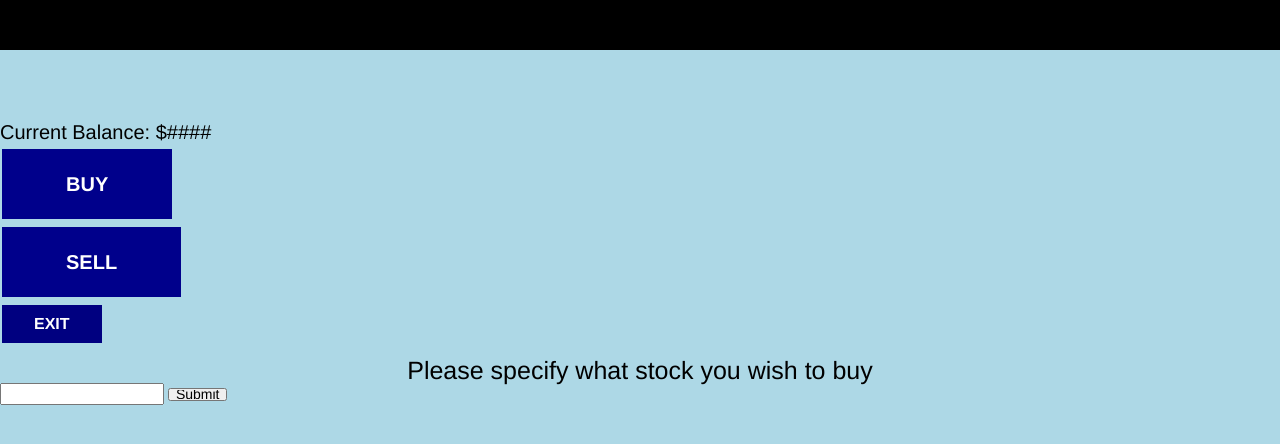
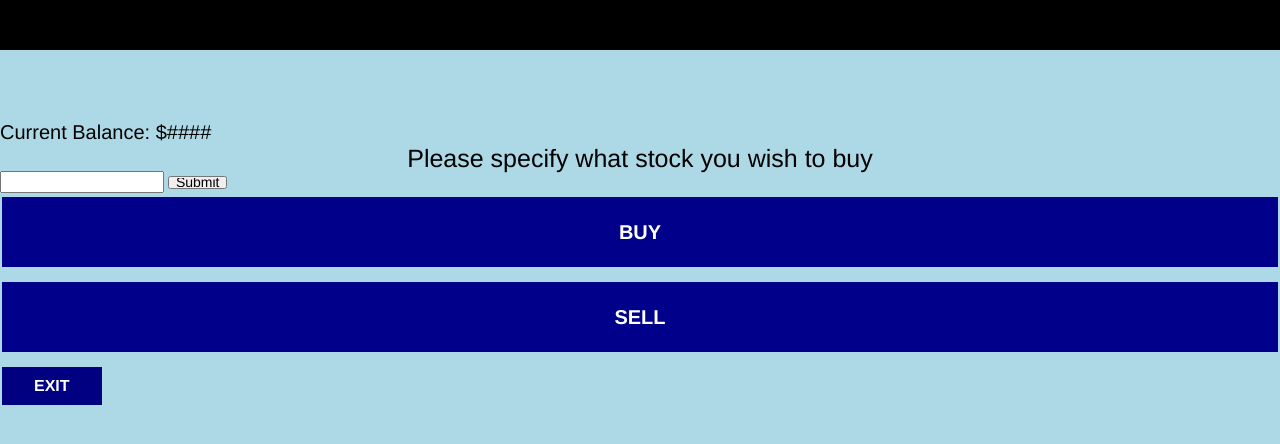
Before and after one commit to ConUHacks/LitCoin, a website: page stuff/startpage.html in a window 1280 px wide. Drawn offline with nearby package versions, Linux system fonts and the light colour scheme.

Commit message:
more commits

```diff
--- a/stuff/css/startpage.css
+++ b/stuff/css/startpage.css
@@ -40,11 +40,11 @@ h2 {
     border: none;
     padding: 30px 64px;
     text-align: center;
-    display: inline-block;
+    display: flex;
+    justify-content: center;
     font-size: 20px;
     margin: 4px 2px;
     cursor: pointer;
-    float: none;
 }
 
 #nav-container {
--- a/stuff/startpage.html
+++ b/stuff/startpage.html
@@ -21,16 +21,16 @@
     <main>
 
         <h2>Current Balance: $####</h2>
-
+        <h1>Please specify what stock you wish to buy</h1>
+        <input type="text" align="middle">
+        <input type="submit" align="middle">
         <a href="buypage.html" class="button1">BUY</a>
         <br>
         <b href="sellpage.html" class="button1">SELL</b>
         <br>
         <c href="index.html" class="button" align = "middle">EXIT</c>
         <br>
-        <h1>Please specify what stock you wish to buy</h1>
-        <input type="text" align="middle">
-        <input type="submit" align="middle">
+
     </main>
 
 </body>
```
